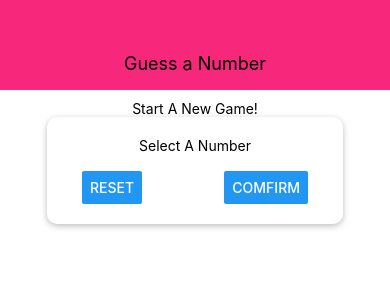
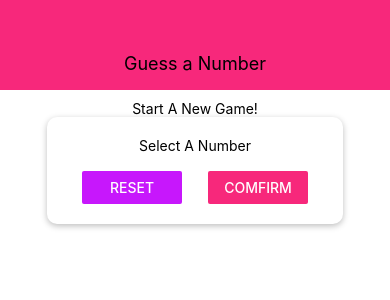
Before and after one commit to Reechychukz/guessing-game-mobile-app, a React Native app: screen / in a window 390 px wide. Shown: the top 300 px of the page. Built offline with nearby package versions, Linux system fonts and the light colour scheme.

Commit message:
updated started game screen components

```diff
--- a/screens/StartGameScreen.js
+++ b/screens/StartGameScreen.js
@@ -1,17 +1,24 @@
 import React from "react";
 import { View, Text, StyleSheet, TextInput, Button } from 'react-native';
+
+import Card from "../components/Card";
+import Colors from "../constants/colors";
 
 const StartGameScreen = props => {
     return <View style={styles.screen}>
         <Text>Start A New Game!</Text>
-        <View style={styles.inputContainer}>
+        <Card style={styles.inputContainer}>
             <Text>Select A Number</Text>
             <TextInput />
             <View style={styles.buttonContainer}>
-                <Button title="Reset" onPress={() => { }} />
-                <Button title="Comfirm" onPress={() => { }} />
+                <View style={styles.button}>
+                    <Button title="Reset" onPress={() => { }} color={Colors.accent} />
+                </View>
+                <View style={styles.button}>
+                    <Button title="Comfirm" onPress={() => { }} color={Colors.primary} />
+                </View>
             </View>
-        </View>
+        </Card>
     </View>
 };
 
@@ -28,21 +35,16 @@
     inputContainer: {
         width: 300,
         maxWidth: '80%',
-        alignItems: 'center',
-        shadowColor: 'black',
-        shadowOffset: { width: 0, height: 2 },
-        shadowRadius: 6,
-        shadowOpacity: 0.26,
-        elevation: 5,
-        backgroundColor: 'white',
-        padding: 20,
-        borderRadius: 10
+        alignItems: 'center'
     },
     buttonContainer: {
         flexDirection: 'row',
         width: '100%',
         justifyContent: 'space-between',
         paddingHorizontal: 15
+    },
+    button: {
+        width: 100
     }
 });
 
```
